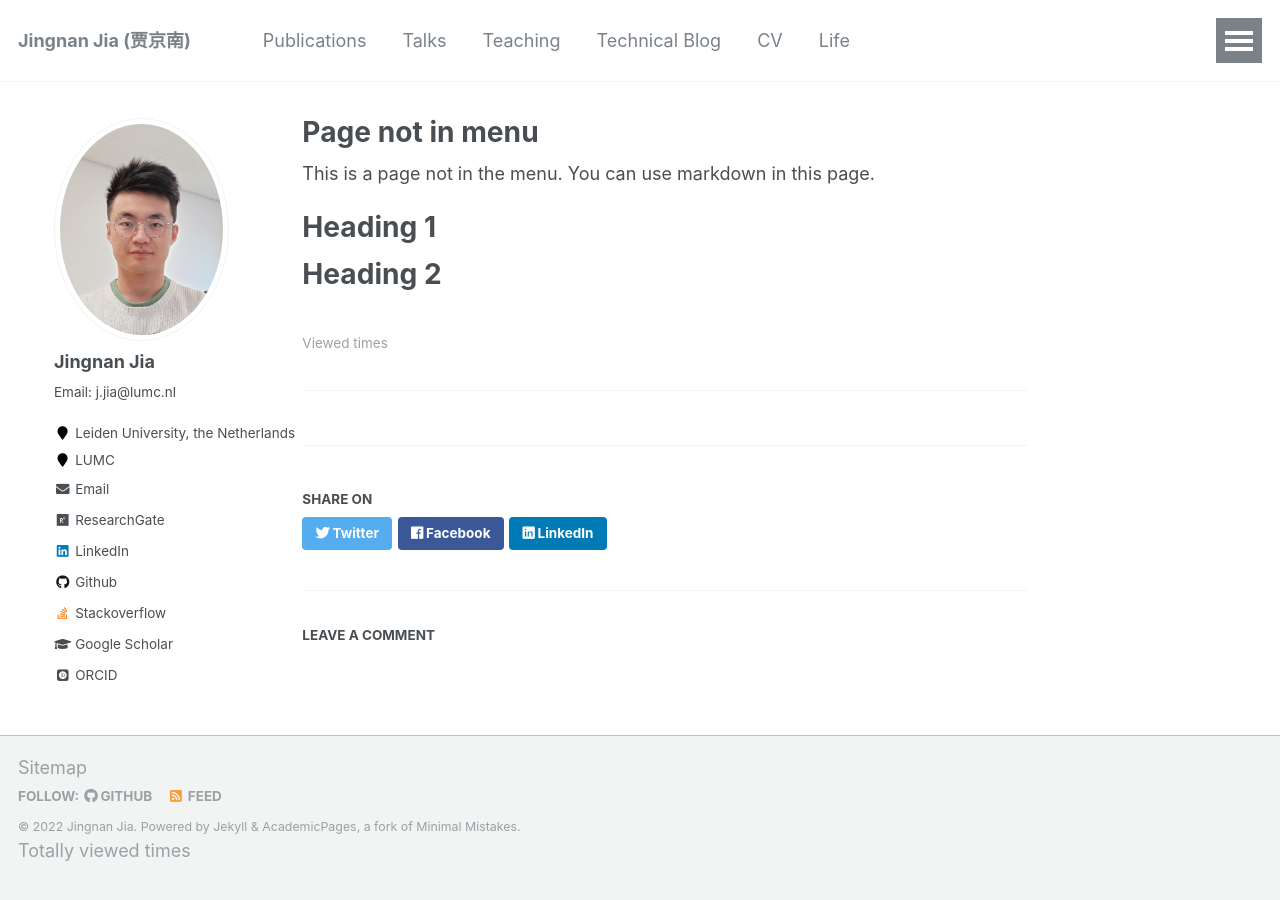
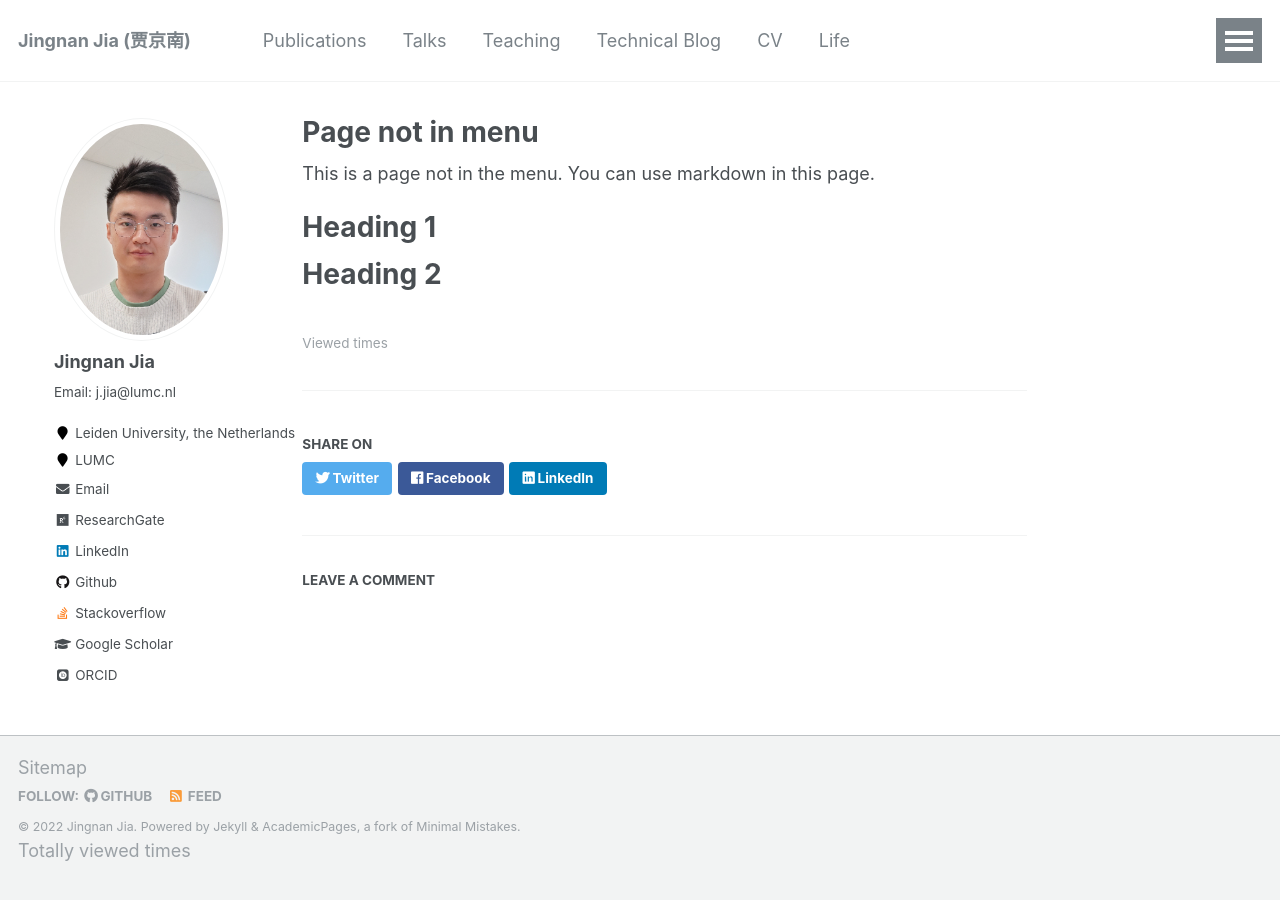
Before and after one commit to Jingnan-Jia/Jingnan-Jia.github.io_old, a Jekyll site: the page built from _pages/non-menu-page.md, in a window 1280 px wide. Built offline with Jekyll 4.4.1, drawn with Linux system fonts in a browser that asks for light colours; some web fonts are replaced; comment, search, counter and statistics services are not loaded.

Commit message:
tune the share section and comments

```diff
--- a/_layouts/single.html
+++ b/_layouts/single.html
@@ -65,17 +65,16 @@ layout: default
 
       </footer>
 
-      <section class="page__share">
-        {% if page.share %}{% include social-share.html %}{% endif %}
-      </section>
+      {% if page.share %}{% include social-share.html %}{% endif %}
 
+      {% include post_pagination.html %}
+
+      {% if site.comments.provider and page.comments %}
+        {% include comments.html %}
+      {% endif %}
     </div>
 
-    {% include post_pagination.html %}
 
-    {% if site.comments.provider and page.comments %}
-      {% include comments.html %}
-    {% endif %}
 
 <!--    {% comment %}&lt;!&ndash; only show related on a post page when not disabled &ndash;&gt;{% endcomment %}-->
     {% if page.id and page.related and site.related_posts.size > 0 %}
```
